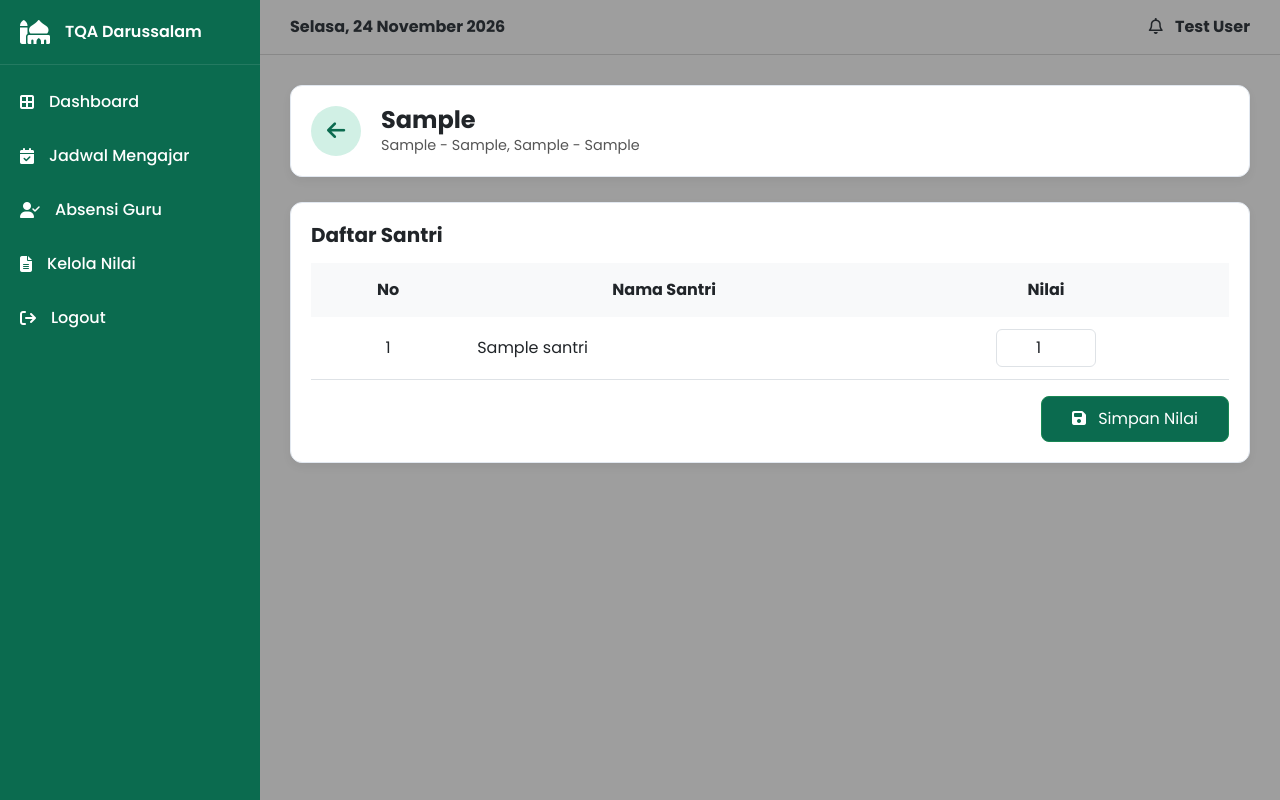
After one commit to RamziDzaki/simak-tqa, a Laravel app: page /guru/nilai/1/input in a window 1280 px wide. The commit adds this page. Run offline with Laravel 12, Linux system fonts and the light colour scheme; a user stored in the database is signed in; data comes from the database, SQL or seed files in the repository; tables that the repository leaves empty hold one stand-in row (values such as "Sample post"); parts of the project's set-up code (start-up, migrations or seed data) failed here and were passed over.

Commit message:
feat: selesaikan fitur kelola nilai guru (daftar kelas, input nilai, simpan)

```diff
--- a/app/Http/Controllers/GuruController.php
+++ b/app/Http/Controllers/GuruController.php
@@ -9,6 +9,7 @@ use App\Models\AbsensiGuru;
 use App\Models\Pertemuan;
 use App\Models\Santri;
 use App\Models\AbsensiSantri;
+use App\Models\Nilai;
 use Carbon\Carbon;
 use Illuminate\Support\Facades\Auth;
 
@@ -202,4 +203,40 @@ class GuruController extends Controller
 
         return view('guru.absensi_detail', compact('guru', 'jadwal', 'sudah_absen', 'pertemuans'));
     }
+
+    // --- METHOD UNTUK KELOLA NILAI ---
+
+    public function nilaiIndex()
+    {
+        $guru = Auth::user();
+        $jadwals = Jadwal::where('guru', $guru->name)->get();
+        return view('guru.nilai_index', compact('guru', 'jadwals'));
+    }
+
+    public function nilaiInput($id)
+    {
+        $guru = Auth::user();
+        $jadwal = Jadwal::findOrFail($id);
+        $santris = Santri::where('kelas', $jadwal->kelas)->get();
+        $nilais = Nilai::where('jadwal_id', $id)->get()->keyBy('santri_id');
+
+        return view('guru.nilai_input', compact('guru', 'jadwal', 'santris', 'nilais'));
+    }
+
+    public function nilaiSimpan(Request $request, $id)
+    {
+        $request->validate([
+            'nilai' => 'required|array',
+            'nilai.*' => 'nullable|integer|min:0|max:100',
+        ]);
+
+        foreach ($request->nilai as $santri_id => $nilai) {
+            Nilai::updateOrCreate(
+                ['santri_id' => $santri_id, 'jadwal_id' => $id],
+                ['nilai' => $nilai]
+            );
+        }
+
+        return back()->with('success', 'Nilai berhasil disimpan!');
+    }
 }
--- /dev/null
+++ b/app/Models/Nilai.php
@@ -0,0 +1,23 @@
+<?php
+
+namespace App\Models;
+
+use Illuminate\Database\Eloquent\Factories\HasFactory;
+use Illuminate\Database\Eloquent\Model;
+
+class Nilai extends Model
+{
+    use HasFactory;
+
+    protected $fillable = ['santri_id', 'jadwal_id', 'nilai'];
+
+    public function santri()
+    {
+        return $this->belongsTo(Santri::class);
+    }
+
+    public function jadwal()
+    {
+        return $this->belongsTo(Jadwal::class);
+    }
+}
--- /dev/null
+++ b/resources/views/guru/nilai_input.blade.php
@@ -0,0 +1,61 @@
+@extends('layouts.guru')
+
+@section('content')
+<style>
+    .header-card { background: white; border-radius: 12px; padding: 20px; display: flex; align-items: center; gap: 20px; box-shadow: 0 4px 10px rgba(0,0,0,0.05); margin-bottom: 25px; border: 1px solid #e2e8f0; }
+    .btn-back { background-color: #d1f0e5; color: #0b6b4f; width: 50px; height: 50px; border-radius: 50%; display: flex; align-items: center; justify-content: center; font-size: 1.3rem; text-decoration: none; }
+    .header-info h3 { margin: 0; font-weight: 700; font-size: 1.5rem; }
+    .header-info p { margin: 0; font-size: 0.9rem; color: #555; }
+
+    .table-card { background: white; border-radius: 12px; padding: 20px; box-shadow: 0 4px 10px rgba(0,0,0,0.05); border: 1px solid #e2e8f0; }
+    .table thead th { background-color: #f8f9fa; border-bottom: none; font-weight: 700; text-align: center; padding: 15px; }
+    .table tbody td { text-align: center; vertical-align: middle; padding: 12px; }
+</style>
+
+<div class="header-card">
+    <a href="{{ url('/guru/nilai') }}" class="btn-back"><i class="fa-solid fa-arrow-left"></i></a>
+    <div class="header-info">
+        <h3>{{ $jadwal->kelas }}</h3>
+        <p>{{ $jadwal->mata_pelajaran }} - {{ $jadwal->hari }}, {{ $jadwal->waktu_mulai }} - {{ $jadwal->waktu_selesai }}</p>
+    </div>
+</div>
+
+@if(session('success'))
+    <div class="alert alert-success">{{ session('success') }}</div>
+@endif
+
+<div class="table-card">
+    <h5 class="fw-bold mb-3">Daftar Santri</h5>
+    <form action="{{ url('/guru/nilai/'.$jadwal->id.'/input') }}" method="POST">
+        @csrf
+        <table class="table">
+            <thead>
+                <tr>
+                    <th>No</th>
+                    <th>Nama Santri</th>
+                    <th>Nilai</th>
+                </tr>
+            </thead>
+            <tbody>
+                @forelse($santris as $index => $s)
+                    <tr>
+                        <td>{{ $index + 1 }}</td>
+                        <td class="text-start">{{ $s->nama }}</td>
+                        <td>
+                            <input type="number" name="nilai[{{ $s->id }}]" class="form-control text-center" min="0" max="100" placeholder="0-100" style="width: 100px; margin: 0 auto;" value="{{ $nilais[$s->id]->nilai ?? '' }}">
+                        </td>
+                    </tr>
+                @empty
+                    <tr><td colspan="3" class="text-center text-muted">Belum ada data santri.</td></tr>
+                @endforelse
+            </tbody>
+        </table>
+        <div class="d-flex justify-content-end mt-3">
+            <button type="submit" class="btn btn-success" style="background-color: #0b6b4f; padding: 10px 30px; border-radius: 8px;">
+                <i class="fa-solid fa-floppy-disk me-2"></i> Simpan Nilai
+            </button>
+        </div>
+    </form>
+</div>
+
+@endsection
--- a/resources/views/layouts/guru.blade.php
+++ b/resources/views/layouts/guru.blade.php
@@ -36,7 +36,7 @@
     <li><a href="{{ url('/guru/dashboard') }}"><i class="fa-solid fa-border-all"></i> Dashboard</a></li>
     <li><a href="{{ url('/guru/jadwal') }}"><i class="fa-solid fa-calendar-check"></i> Jadwal Mengajar</a></li>
 <li><a href="{{ url('/guru/absensi') }}"><i class="fa-solid fa-user-check"></i> Absensi Guru</a></li>
-    <li><a href="#"><i class="fa-solid fa-file-lines"></i> Kelola Nilai</a></li>
+    <li><a href="{{ url('/guru/nilai') }}"><i class="fa-solid fa-file-lines"></i> Kelola Nilai</a></li>
     <li>
         <button type="button" data-bs-toggle="modal" data-bs-target="#logoutModal">
             <i class="fa-solid fa-arrow-right-from-bracket"></i> Logout
--- a/routes/web.php
+++ b/routes/web.php
@@ -117,3 +117,9 @@ Route::get('/guru/absensi', [App\Http\Controllers\GuruController::class, 'absens
 Route::get('/guru/absensi/{id}/absen', [App\Http\Controllers\GuruController::class, 'absenGuru'])->middleware('auth');
 
 Route::get('/guru/absensi/{id}/detail', [App\Http\Controllers\GuruController::class, 'absensiDetail'])->middleware('auth');
+
+
+// RUTE KELOLA NILAI (GURU)
+Route::get('/guru/nilai', [App\Http\Controllers\GuruController::class, 'nilaiIndex'])->middleware('auth');
+Route::get('/guru/nilai/{id}/input', [App\Http\Controllers\GuruController::class, 'nilaiInput'])->middleware('auth');
+Route::post('/guru/nilai/{id}/input', [App\Http\Controllers\GuruController::class, 'nilaiSimpan'])->middleware('auth');
```
Also changed, not shown: resources/views/guru/nilai_index.blade.php (added, +67 -0 lines), database/migrations/2026_11_24_083349_create_nilais_table.php (added).
